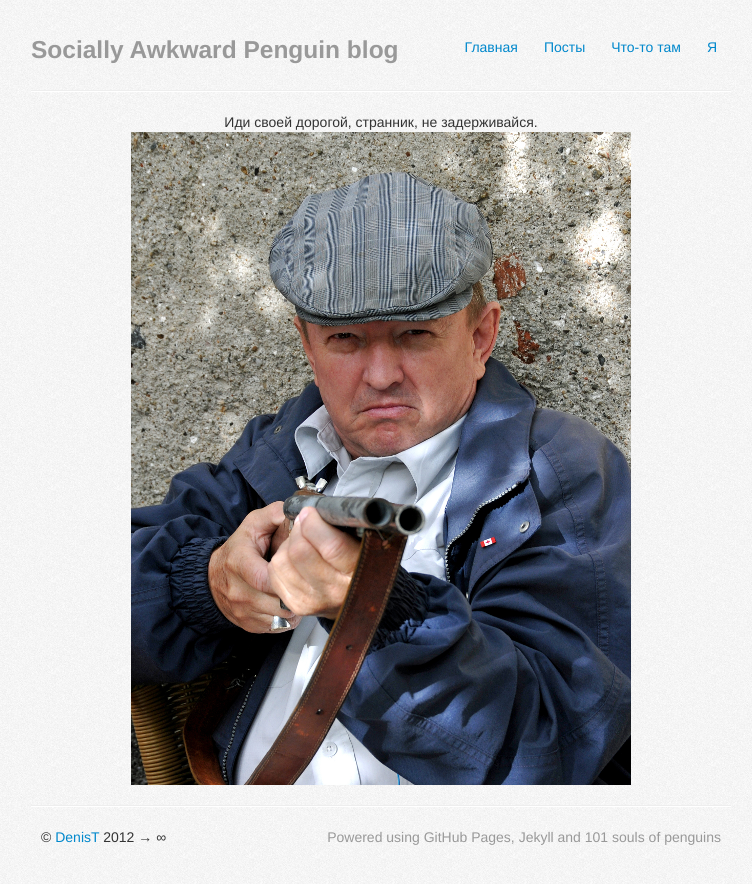
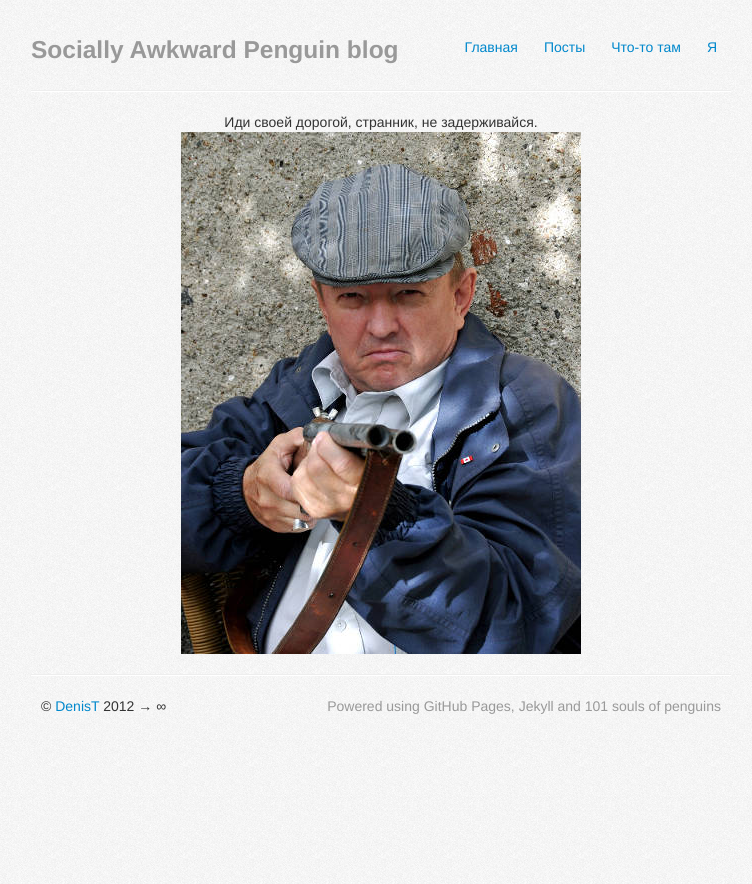
Before and after one commit to iorlas/iorlas.github.com, a Jekyll site: the page built from pages.html, in a window 1280 px wide. Shown: the top 884 px of the page, without its empty margins (259-1011 px from the left). Built offline with Jekyll 4.4.1, drawn with Linux system fonts in a browser that asks for light colours; Markdown is read by kramdown in place of the engine named in the settings.

Commit message:
Too large image...

```diff
--- a/pages.html
+++ b/pages.html
@@ -5,7 +5,7 @@
 <center>
 Иди своей дорогой, странник, не задерживайся.
 <br>
-<img src="/assets/img/man_with_shotgun.png" />
+<img src="/assets/img/man_with_shotgun.jpg" />
 </center>
 
 <!-- {% for post in site.posts limit:5 %}
```
Also changed, not shown: assets/img/man_with_shotgun.jpg (added), assets/img/man_with_shotgun.png (deleted).
